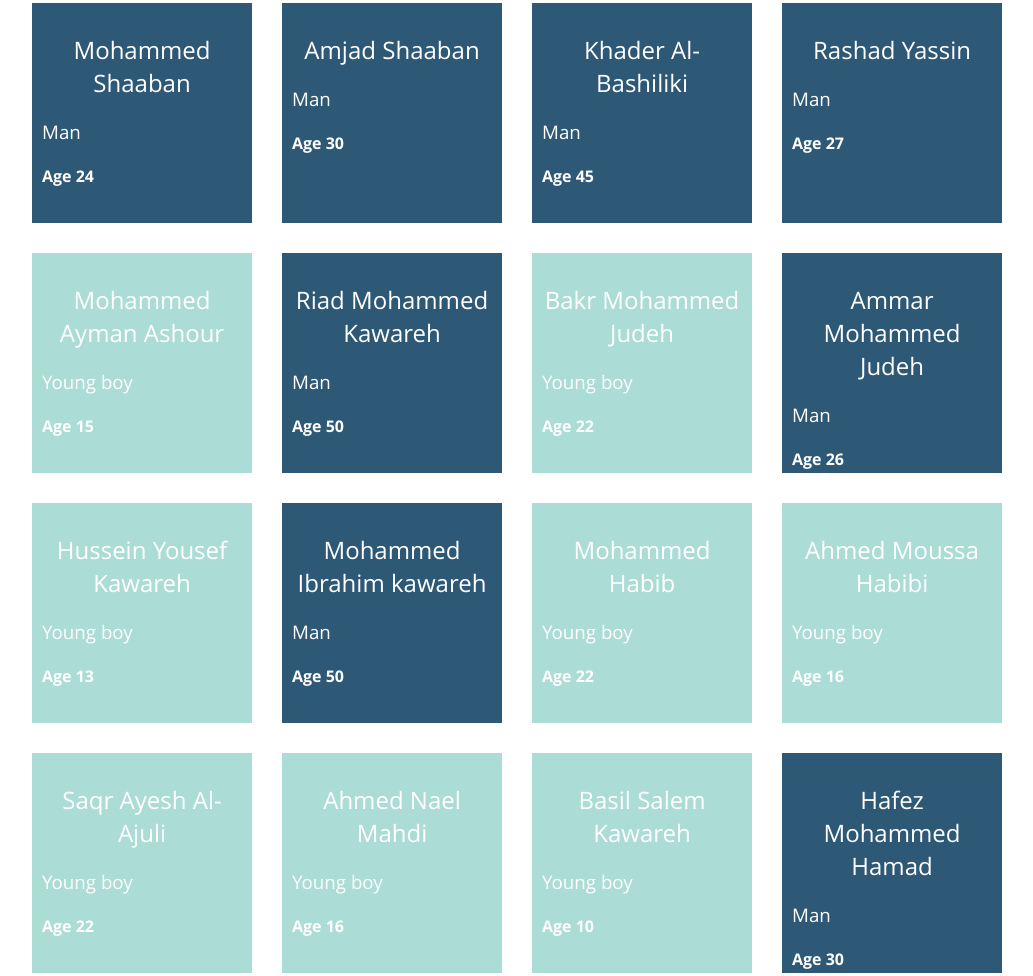
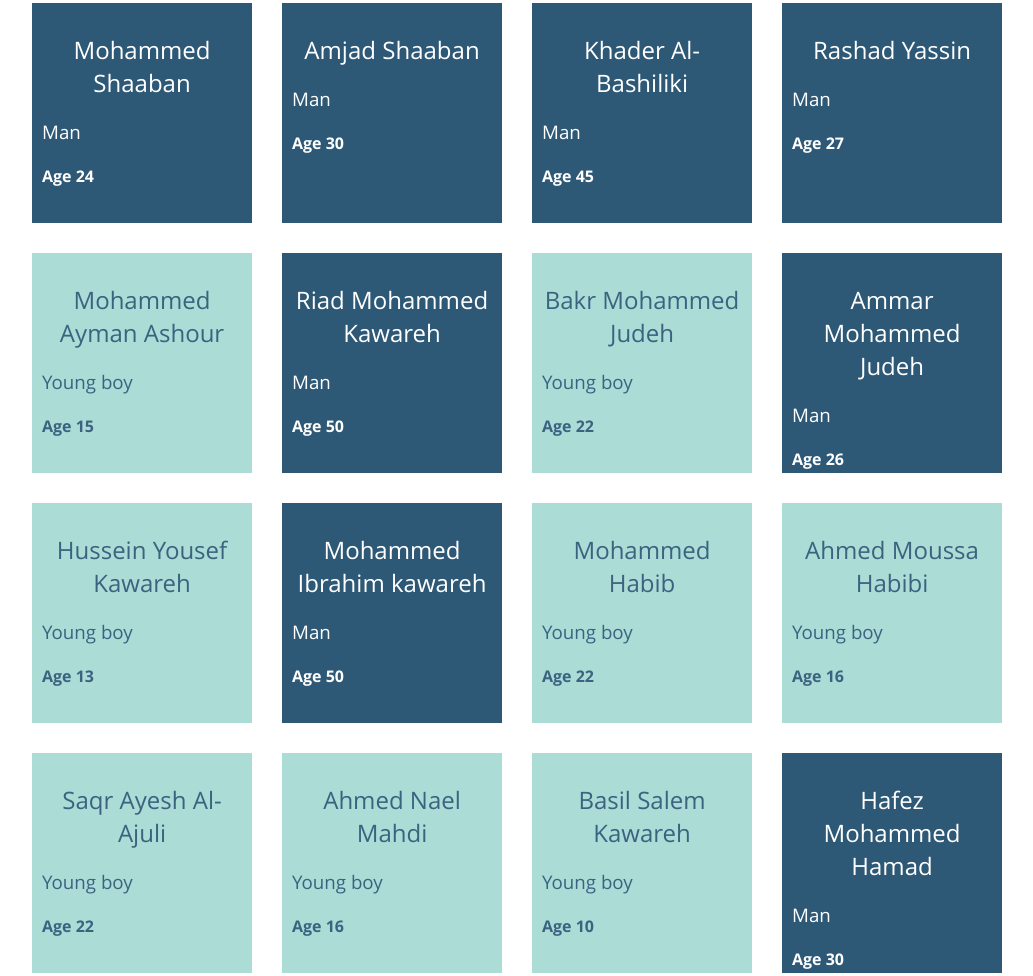
Before and after one commit to tsherif/gazaDeaths, a plain HTML site: page index.html in a window 1280 px wide. Shown: the part 1135-2111 px from the top of the page, without its empty margins (123-1156 px from the left). Drawn offline with Linux system fonts and the light colour scheme.

Commit message:
Fixed font colors for legibility. Closes #1.

```diff
--- a/css/style.css
+++ b/css/style.css
@@ -91,7 +91,6 @@ div.humanBeing {
     padding: 10px;
     float: left;
     margin: 15px;
-    color: #FFF;
 }
 
 div.humanBeing h2, div.humanBeing h3 {
--- a/js/gazaDeaths.js
+++ b/js/gazaDeaths.js
@@ -1,7 +1,7 @@
 // https://github.com/kaepora/gazaDeaths
 var gazaDeaths = {}
 
-$.get('parsed.json', function(response) {
+$.getJSON('parsed.json', function(response) {
 
 'use strict';
 gazaDeaths.data = response
@@ -13,6 +13,7 @@ gazaDeaths.data = response
         if (gazaDeaths.data.hasOwnProperty(i)) {
             var personType = ''
             var personColor = ''
+            var personFontColor = '#FFFFFF'
             if (gazaDeaths.data[i].gender === 'male') {
                 if (
                     gazaDeaths.data[i].age
@@ -20,6 +21,7 @@ gazaDeaths.data = response
                 ) {
                     personType  = 'Young boy'
                     personColor = '#ABDCD6'
+                    personFontColor = '#3B6380'
                 }
                 else {
                     personType  = 'Man'
@@ -33,6 +35,7 @@ gazaDeaths.data = response
                 ) {
                     personType  = 'Young girl'
                     personColor = '#E2C6E0'
+                    personFontColor = '#815B80'
                 }
                 else {
                     personType  = 'Woman'
@@ -47,7 +50,8 @@ gazaDeaths.data = response
                 name: i,
                 type: personType,
                 age: age,
-                personColor: personColor
+                personColor: personColor,
+                personFontColor: personFontColor
             })).appendTo('div.list')
 
         }
--- a/js/templates.js
+++ b/js/templates.js
@@ -1,5 +1,5 @@
 gazaDeaths.templates = {
 
-    humanBeing: '<div class="humanBeing" style="background-color:{{personColor}}"><h2>{{name}}</h2><h3>{{type}}</h3><h4>Age {{age}}</h4></div>'
+    humanBeing: '<div class="humanBeing" style="background-color:{{personColor}}; color: {{personFontColor}}"><h2>{{name}}</h2><h3>{{type}}</h3><h4>Age {{age}}</h4></div>'
 
 }
```
